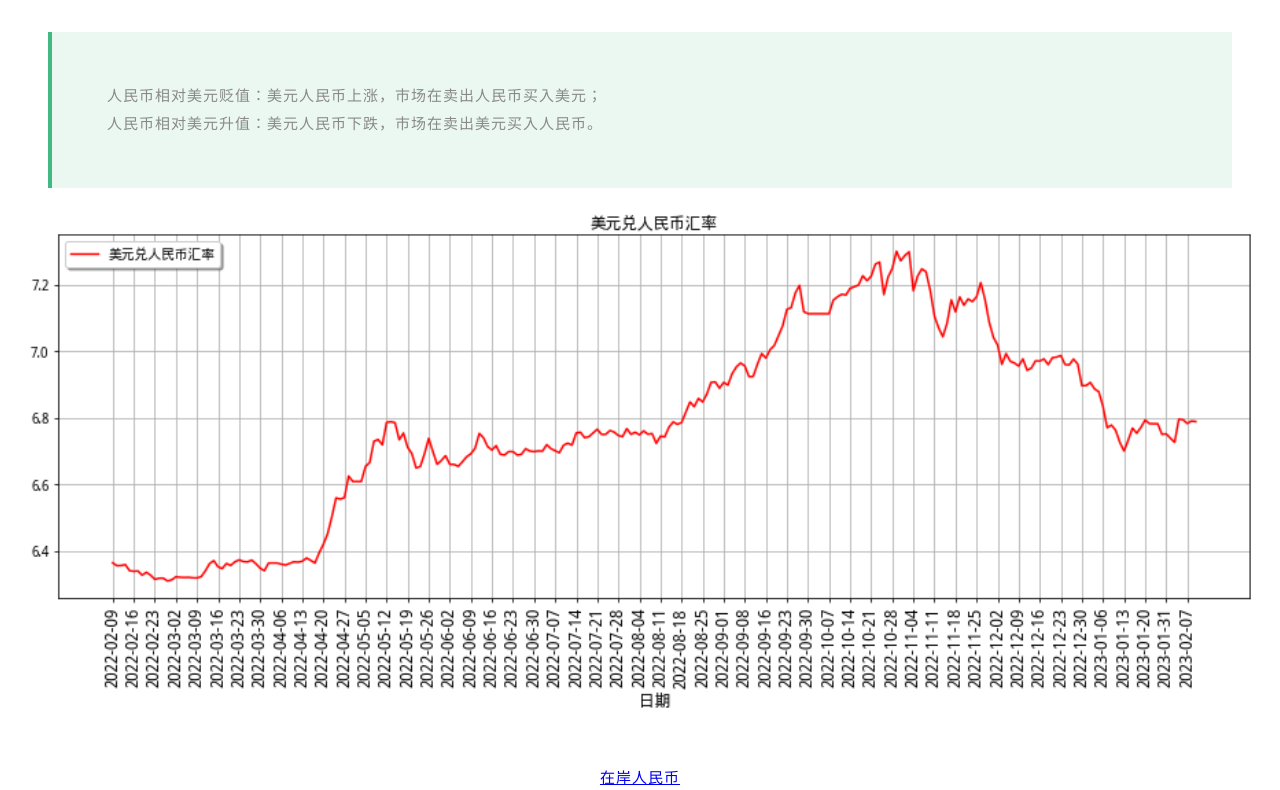
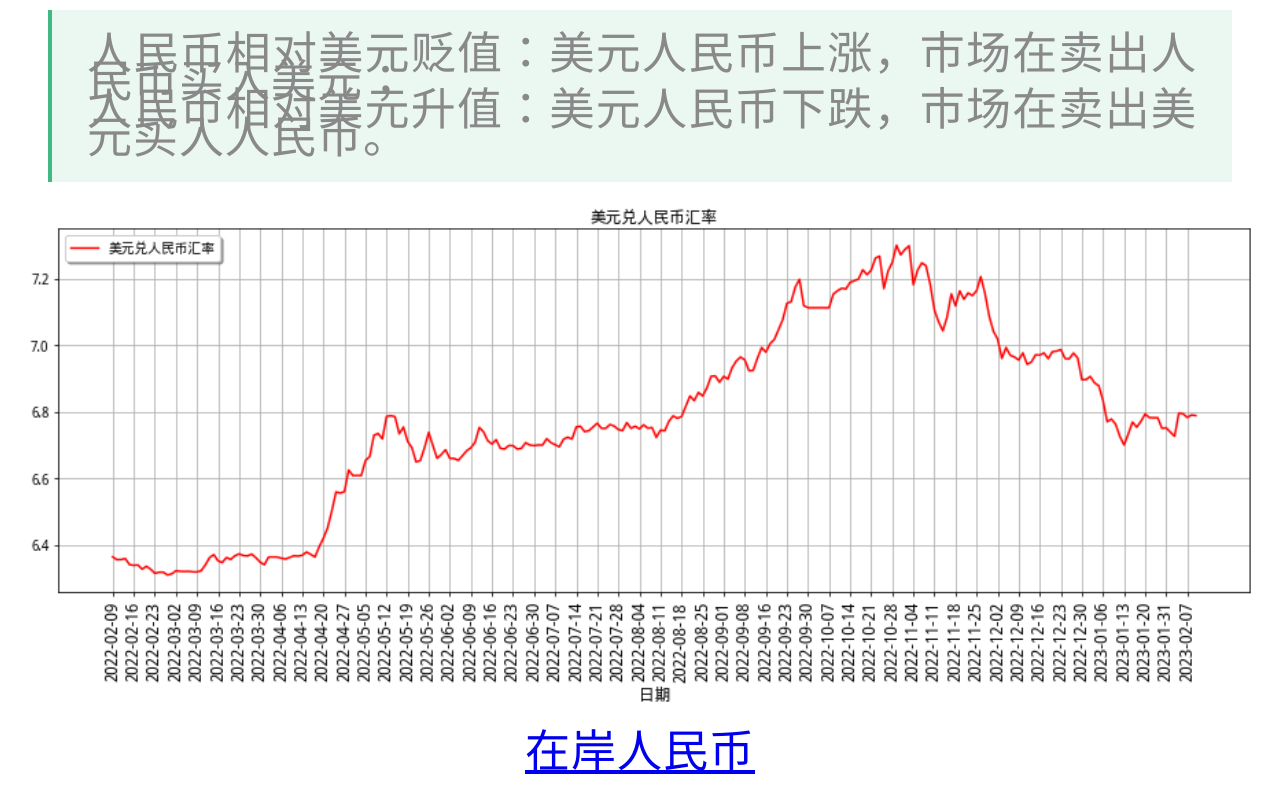
Before and after one commit to zhiyizhilu/macro, a plain HTML site: page index.html in a window 1280 px wide. Shown: the part 487-1277 px from the top of the page. Drawn offline with Linux system fonts and the light colour scheme.

Commit message:
Update index.html

```diff
--- a/index.html
+++ b/index.html
@@ -48,12 +48,12 @@
 
 			.pp {
 				margin-top: -10px;
-				margin: 40px;
+				margin: 20px;
 				min-height: 1em;
 				color: rgb(137, 137, 137);
 				text-align: justify;line-height: 28px;
 				letter-spacing:1px;
-				font-size:15px;
+				font-size:45px;
 			}
 
 			.l1 {
```
